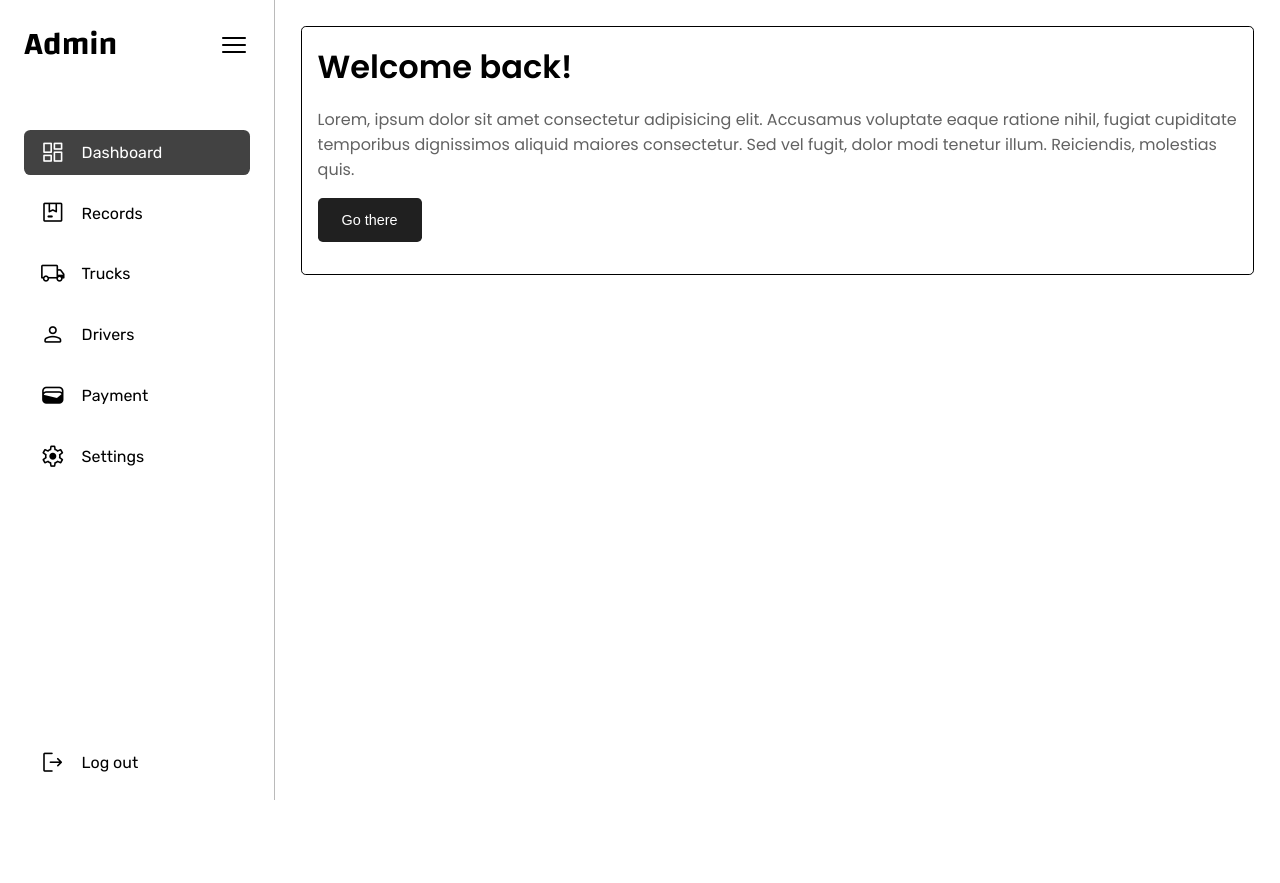
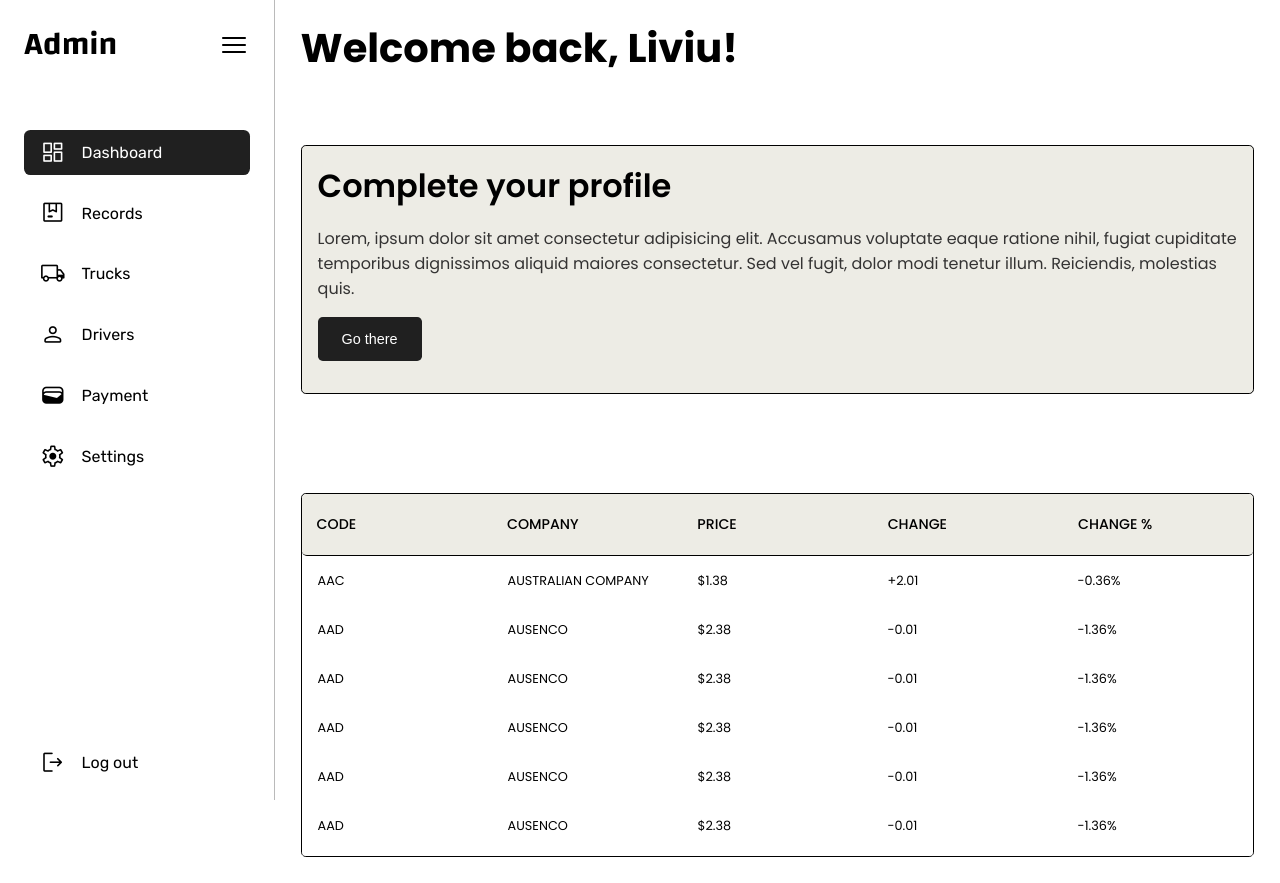
Before and after one commit to Liviujmk/Dashboard, a plain HTML site: page index.html in a window 1280 px wide. Before the commit the page ends 800 px from the top, so only its background shows below. Drawn offline with nearby package versions, Linux system fonts and the light colour scheme.

Commit message:
added ui

```diff
--- a/index.html
+++ b/index.html
@@ -1,14 +1,20 @@
 <!DOCTYPE html>
 <html lang="en">
   <head>
-    <meta charset="UTF-8">
-    <meta http-equiv="X-UA-Compatible" content="IE=edge">
-    <meta name="viewport" content="width=device-width, initial-scale=1.0">
+    <meta charset="UTF-8" />
+    <meta http-equiv="X-UA-Compatible" content="IE=edge" />
+    <meta name="viewport" content="width=device-width, initial-scale=1.0" />
     <title>Dashboard</title>
-    <link rel="stylesheet" href="style.css">
-    <link rel="stylesheet" href="https://fonts.googleapis.com/css2?family=Material+Symbols+Rounded:opsz,wght,FILL,GRAD@20..48,100..700,0..1,-50..200" />
+    <link rel="stylesheet" href="style.css" />
+    <link
+      rel="stylesheet"
+      href="https://fonts.googleapis.com/css2?family=Material+Symbols+Rounded:opsz,wght,FILL,GRAD@20..48,100..700,0..1,-50..200"
+    />
     <script src="main.js" defer></script>
-    <script src="https://kit.fontawesome.com/581c301a01.js" crossorigin="anonymous"></script>
+    <script
+      src="https://kit.fontawesome.com/581c301a01.js"
+      crossorigin="anonymous"
+    ></script>
   </head>
   <body>
     <div class="sidebar">
@@ -58,20 +64,95 @@
               </li>
             </ul>
           </div>
-
         </div>
       </div>
     </div>
     <main class="dash">
       <div class="container">
         <div class="cont-element">
+          <h1>Welcome back, Liviu!</h1>
+        </div>
+        <br /><br /><br />
+        <div class="cont-element">
           <div class="flex">
-                    <div class="card card-1">
-                        <h2>Welcome back!</h2>
-                        <p class="p1">Lorem, ipsum dolor sit amet consectetur adipisicing elit. Accusamus voluptate eaque ratione nihil, fugiat cupiditate temporibus dignissimos aliquid maiores consectetur. Sed vel fugit, dolor modi tenetur illum. Reiciendis, molestias quis.</p>
+            <div class="card card-1 grey-bg">
+              <h2>Complete your profile</h2>
+              <p class="p1">
+                Lorem, ipsum dolor sit amet consectetur adipisicing elit.
+                Accusamus voluptate eaque ratione nihil, fugiat cupiditate
+                temporibus dignissimos aliquid maiores consectetur. Sed vel
+                fugit, dolor modi tenetur illum. Reiciendis, molestias quis.
+              </p>
               <button type="button" class="btn btn-main">Go there</button>
             </div>
           </div>
+        </div>
+        <br />
+        <br /><br />
+        <div class="cont-element">
+          <section class="table-section">
+            <div class="tbl-header grey-bg">
+              <table cellpadding="0" cellspacing="0" border="0">
+                <thead>
+                  <tr>
+                    <th>Code</th>
+                    <th>Company</th>
+                    <th>Price</th>
+                    <th>Change</th>
+                    <th>Change %</th>
+                  </tr>
+                </thead>
+              </table>
+            </div>
+            <div class="tbl-content">
+              <table cellpadding="0" cellspacing="0" border="0">
+                <tbody>
+                  <tr>
+                    <td>AAC</td>
+                    <td>AUSTRALIAN COMPANY</td>
+                    <td>$1.38</td>
+                    <td>+2.01</td>
+                    <td>-0.36%</td>
+                  </tr>
+                  <tr>
+                    <td>AAD</td>
+                    <td>AUSENCO</td>
+                    <td>$2.38</td>
+                    <td>-0.01</td>
+                    <td>-1.36%</td>
+                  </tr>
+                  <tr>
+                    <td>AAD</td>
+                    <td>AUSENCO</td>
+                    <td>$2.38</td>
+                    <td>-0.01</td>
+                    <td>-1.36%</td>
+                  </tr>
+                  <tr>
+                    <td>AAD</td>
+                    <td>AUSENCO</td>
+                    <td>$2.38</td>
+                    <td>-0.01</td>
+                    <td>-1.36%</td>
+                  </tr>
+                  <tr>
+                    <td>AAD</td>
+                    <td>AUSENCO</td>
+                    <td>$2.38</td>
+                    <td>-0.01</td>
+                    <td>-1.36%</td>
+                  </tr>
+                  <tr>
+                    <td>AAD</td>
+                    <td>AUSENCO</td>
+                    <td>$2.38</td>
+                    <td>-0.01</td>
+                    <td>-1.36%</td>
+                  </tr>
+                </tbody>
+              </table>
+            </div>
+          </section>
         </div>
       </div>
     </main>
--- a/style.css
+++ b/style.css
@@ -4,20 +4,28 @@
 @import url('https://fonts.googleapis.com/css2?family=Changa:wght@600&display=swap');
 
 :root {
+    --greenBg: #bcffaa;
+    --redBg: #ffa8a8;
+    --blueBg: #a4abff;
+    --yellowBg: #fff4a0;
+    --orangeBg: #ffc59e;
+    --purpleBg: #d9b3ff;
+    --pinkBg: #ff9ed9;
+    --greyBg: #edece5;
     --primary-color: #f5f5f5;
-    --secondary-color: #626262;
+    --secondary-color: #343333;
     --default-btn-color: #dadada;
-    --primary-btn-color: #424242;
+    --primary-btn-color: #202020;
     --primary-outline: 1.2px solid #616161;
     --primary-border-radius: .3rem;
 }
 
 .material-symbols-rounded {
     font-variation-settings:
-    'FILL' 0,
-    'wght' 400,
-    'GRAD' 0,
-    'opsz' 48
+        'FILL' 0,
+        'wght' 400,
+        'GRAD' 0,
+        'opsz' 48
 }
 
 .material-symbols-rounded.mat-menu {
@@ -26,7 +34,9 @@
 }
 
 
-*, ::after, ::before {
+*,
+::after,
+::before {
     box-sizing: border-box;
 }
 
@@ -41,32 +51,43 @@ body {
     -moz-osx-font-smoothing: grayscale;
 }
 
-h1, h2, h3, h4, h5, h6 {
+h1,
+h2,
+h3,
+h4,
+h5,
+h6 {
     margin: 0;
     padding: 0;
 }
 
-h1, .h1 {
+h1,
+.h1 {
     font-size: 2.5rem;
     font-weight: 700;
+    line-height: 1.1;
 }
 
-h2, .h2 {
+h2,
+.h2 {
     font-size: 2rem;
     font-weight: 600;
 }
 
-h3, .h3 {
+h3,
+.h3 {
     font-size: 1.5rem;
     font-weight: 500;
 }
 
-h4, .h4 {
+h4,
+.h4 {
     font-size: 1.25rem;
     font-weight: 400;
 }
 
-p, .p1 {
+p,
+.p1 {
     margin: 0;
     font-size: 1rem;
     font-weight: 400;
@@ -83,7 +104,39 @@ li {
     list-style: none;
 }
 
-.sidebar-container{
+.green-bg {
+    background-color: var(--greenBg);
+}
+
+.red-bg {
+    background-color: var(--redBg);
+}
+
+.blue-bg {
+    background-color: var(--blueBg);
+}
+
+.yellow-bg {
+    background-color: var(--yellowBg);
+}
+
+.orange-bg {
+    background-color: var(--orangeBg);
+}
+
+.purple-bg {
+    background-color: var(--purpleBg);
+}
+
+.pink-bg {
+    background-color: var(--pinkBg);
+}
+
+.grey-bg {
+    background-color: var(--greyBg);
+}
+
+.sidebar-container {
     display: flex;
     flex-direction: column;
     background: #fff;
@@ -106,7 +159,7 @@ li {
 .sidebar-header {
     display: flex;
     align-items: center;
-    justify-content:space-between;
+    justify-content: space-between;
     margin-bottom: 1rem;
 }
 
@@ -144,7 +197,8 @@ li {
     outline: none;
 }
 
-button, .btn {
+button,
+.btn {
     display: block;
     outline: none;
     border: none;
@@ -161,27 +215,32 @@ button, .btn {
 }*/
 
 .btn-main {
-    background-color: #202020;
+    background-color: var(--primary-btn-color);
     color: #fff;
     font-weight: 500;
 }
 
-.btn-main:hover, .btn-main:focus {
+.btn-main:hover,
+.btn-main:focus {
     outline: none;
-    -webkit-box-shadow: 0px 0px 0px 3px #5a5a5a;
-    box-shadow: 0px 0px 0px 3px #5a5a5a;
+    /*-webkit-box-shadow: 0px 0px 0px 3px #858585;
+    box-shadow: 0px 0px 0px 3px #858585;*/
+    background-color: #000000;
 }
+
 .btn-main:active {
     outline: none;
     -webkit-box-shadow: 0px 0px 0px 3px #4d4d4d;
     box-shadow: 0px 0px 0px 3px #4d4d4d;
 }
 
-.sid-icon-button:hover, .btn-default:hover {
+.sid-icon-button:hover,
+.btn-default:hover {
     outline: var(--primary-outline)
 }
 
-.sid-icon-button:active, .btn-default:active {
+.sid-icon-button:active,
+.btn-default:active {
     background-color: var(--default-btn-color);
 }
 
@@ -229,7 +288,6 @@ main.dash {
 }
 
 .card {
-    background: #fff;
     border-radius: var(--primary-border-radius);
     border: 1px solid #000;
     padding: 1rem;
@@ -248,11 +306,52 @@ main.dash {
     width: 30%;
 }
 
-.card > * {
+.card>* {
     margin-bottom: 1rem;
 }
 
 
+/* ------TABLE DESIGN-------- */
+.table-section {
+    border: 1px solid #000;
+    border-radius: var(--primary-border-radius);
+}
+
+table {
+    width: 100%;
+    table-layout: fixed;
+}
+
+.tbl-header {
+    border-bottom: 1px solid;
+    border-radius: var(--primary-border-radius);
+}
+
+.tbl-content {
+    height: 300px;
+    overflow-x: auto;
+    margin-top: 0px;
+    border: 1px solid rgba(255, 255, 255, 0.3);
+}
+
+th {
+    padding: 20px 15px;
+    text-align: left;
+    font-weight: 500;
+    font-size: .885rem;
+    color: rgb(0, 0, 0);
+    text-transform: uppercase;
+}
+
+td {
+    padding: 15px;
+    text-align: left;
+    vertical-align: middle;
+    font-weight: 400;
+    font-size: .8rem;
+    color: rgb(0, 0, 0);
+    border-bottom: solid 1px rgba(255, 255, 255, 0.1);
+}
 
 
 
@@ -292,9 +391,11 @@ main.dash {
     .sid-icon-button .btn-caption {
         display: none;
     }
+
     .sid-icon-button span {
         margin: 0;
     }
+
     main.dash {
         left: 92px;
         width: calc(100% - 92px);
```
Lines whose indentation alone changed are shown as unchanged.
